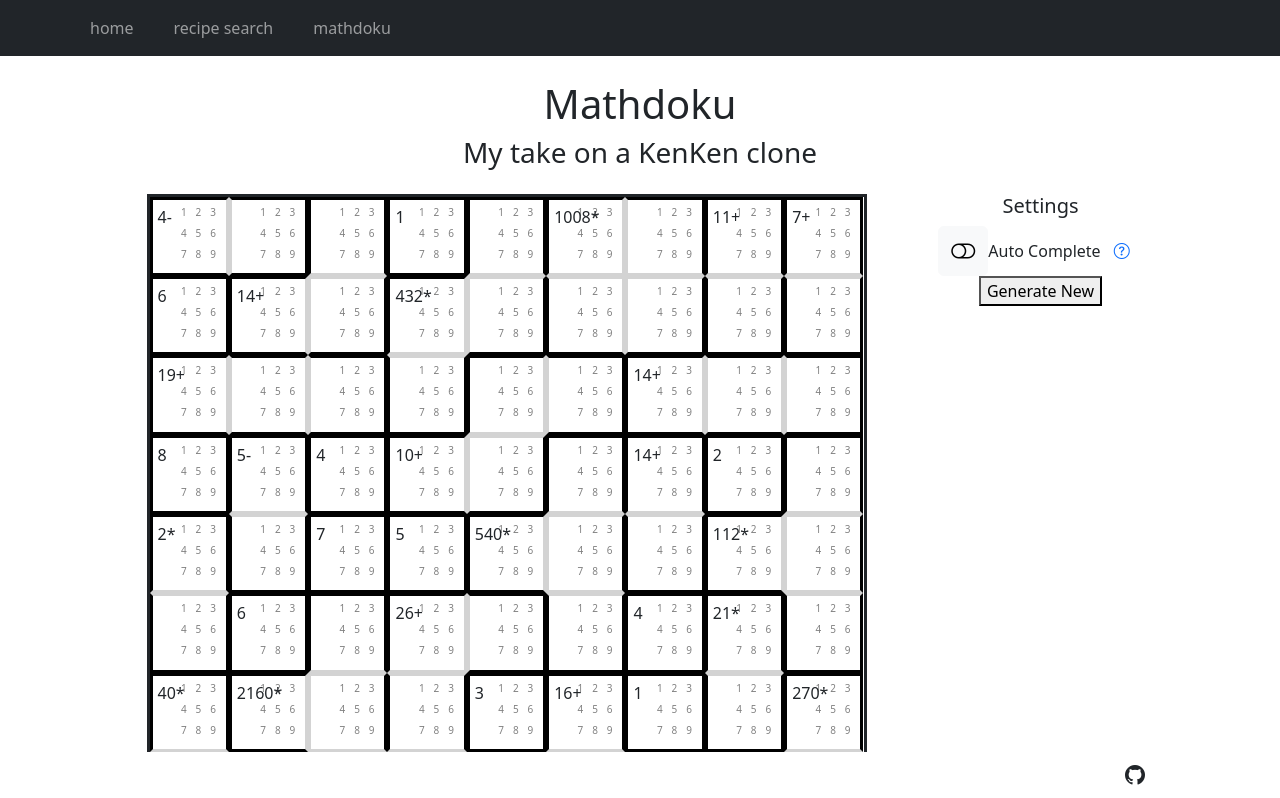
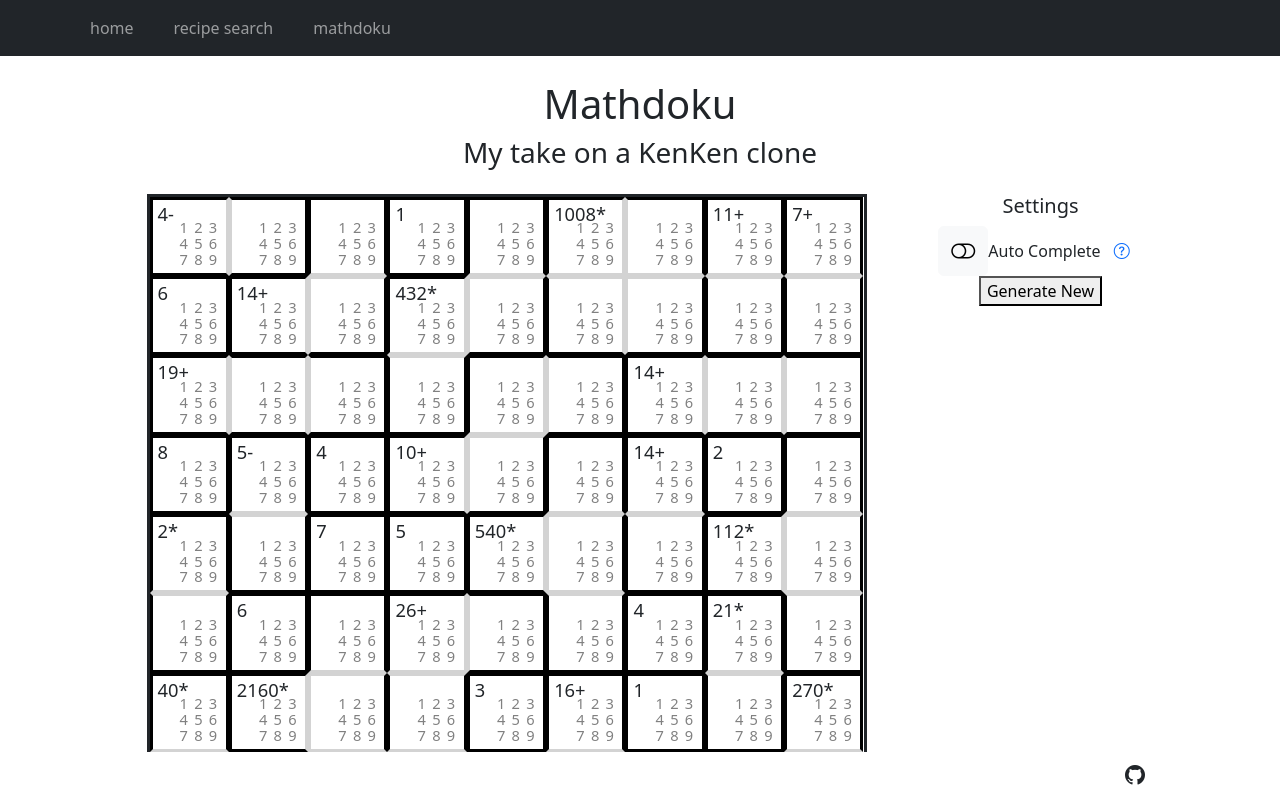
Before and after one commit to emmabateman/emmabateman.github.io, a Next.js app: page /mathdoku in a window 1280 px wide. Shown: the top 798 px of the page. Built offline with nearby package versions, Linux system fonts and the light colour scheme.

Commit message:
number display improvements [fixes #10]

```diff
--- a/app/mathdoku/components/square.tsx
+++ b/app/mathdoku/components/square.tsx
@@ -27,7 +27,12 @@ function Square({
           inputMode == "possible" ? styles.guessMode : ""
         }`}
       >
-        <p className="position-absolute">{clueText}</p>
+        <div className={styles.clueText}>
+          <p className="position-absolute">{clueText}</p>
+          <p hidden={!hasError} className="text-danger text-end">
+            *
+          </p>
+        </div>
         <div hidden={value > 0} className={styles.possibleValuesGrid}>
           <div className={`row row-cols-3 g-0 ${styles.possibleValuesRow}`}>
             {[...Array(9).keys()].map((n) => (
@@ -37,7 +42,9 @@ function Square({
             ))}
           </div>
         </div>
-        <h1 className={hasError ? "text-danger" : ""}>{value}</h1>
+        <p className={`${styles.valueText} ${hasError ? "text-danger" : ""}`}>
+          {value}
+        </p>
       </div>
     </div>
   );
--- a/app/mathdoku/styles.module.css
+++ b/app/mathdoku/styles.module.css
@@ -5,11 +5,21 @@
   height: 100%;
   container-type: size;
   border-color: red;
+  line-height: 1;
+}
+
+.clueText {
+  height: 25%;
+  font-size: 25cqh;
+}
+
+.valueText {
+  height: 75%;
+  font-size: 60cqh;
 }
 
 .possibleValuesGrid {
-  width: 100%;
-  height: 100%;
+  height: 75%;
   display: flex;
   justify-content: flex-end;
 }
@@ -21,8 +31,8 @@
 
 .possibleValue {
   width: 33%;
-  height: 10px;
-  font-size: 10px;
+  height: 33%;
+  font-size: 20cqh;
   color: gray;
 }
 
@@ -43,6 +53,7 @@
   border-color: white;
   width: 100%;
   height: 100%;
+  container-type: inline-size;
 }
 
 .highlight.active {
```
